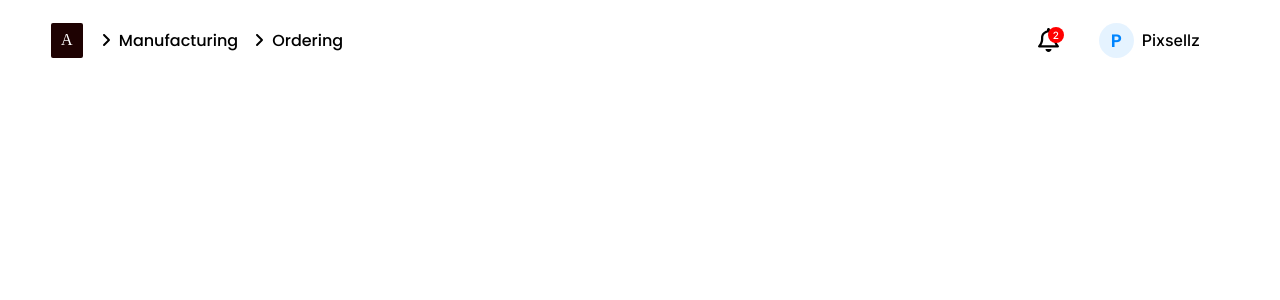
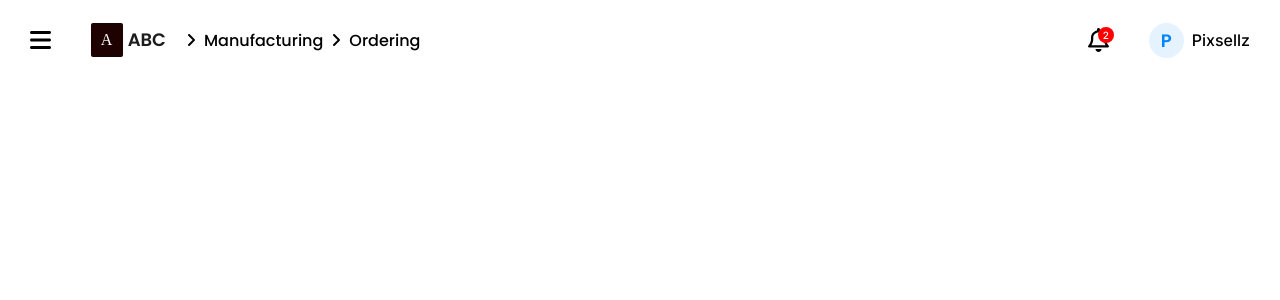
Before and after one commit to webperside/course-erp-front, a React (Create React App) app: page / in a window 1280 px wide. Shown: the top 300 px of the page. Built offline with nearby package versions, Linux system fonts and the light colour scheme.

Commit message:
uptaded navbar component

```diff
--- a/src/shared/components/Navbar/Navbar.css
+++ b/src/shared/components/Navbar/Navbar.css
@@ -5,10 +5,6 @@
   list-style: none;
   text-decoration: none;
   box-sizing: border-box;
-}
-header {
-  width: 1248px;
-  float: right;
 }
 nav {
   height: 80px;
@@ -22,7 +18,7 @@ nav {
   align-items: center;
   justify-content: center;
   gap: 30px;
-  padding: 0 80px 0 0;
+  padding: 0 30px 0 0;
 }
 .notification {
   cursor: pointer;
@@ -38,6 +34,7 @@ nav {
     background-color: rgba(13,18,22,0.06);
     transition: 0.4s;
 }
+
 .badge {
   font-family: "Inter", sans-serif;
   width: 15px;
@@ -80,26 +77,45 @@ nav {
   font-size: 16px;
 }
 .page-property {
-  width: 338px;
+  width: 450px;
   height: 48px;
   padding: 8px;
   display: flex;
-  gap: 10px;
+  gap: 20px;
   justify-content: center;
   align-items: center;
 }
-.page-property .navbar-icon {
+.side-menu{
+  cursor: pointer;
+  margin-right: 20px;
+}
+.page-property .navbar-icon{
+  cursor: pointer;
+  display: flex;
+  justify-content: center;
+  align-items: center;
+  gap:5px;
+}
+.page-property .navbar-icon span {
   display: flex;
   justify-content: center;
   align-items: center;
   width: 32px;
-  height: 35px;
+  height: 34px;
   border-radius: 2px;
   background-color: #1e0202;
   color: rgba(255, 255, 255);
 }
+.page-property .navbar-icon p {
+  font-family: "Poppins", sans-serif;
+  font-weight: 700;
+  font-size: 18px;
+  line-height: 24px;
+  color: #1C1C1C;
+}
 .page-property .orientation {
   display: flex;
+  gap:8px;
 }
 .orientation .manufacturing,
 .subcategory {
@@ -107,7 +123,7 @@ nav {
   justify-content: center;
   align-items: center;
   gap: 8px;
-  padding: 8px;
+  padding: 8px 0;
 }
 .orientation .manufacturing,
 .subcategory p {
--- a/src/shared/components/Navbar/Navbar.jsx
+++ b/src/shared/components/Navbar/Navbar.jsx
@@ -1,7 +1,7 @@
 import React from "react";
 import "./Navbar.css";
 import { FontAwesomeIcon } from "@fortawesome/react-fontawesome";
-import { faAngleRight } from "@fortawesome/free-solid-svg-icons";
+import { faAngleRight , faBars} from "@fortawesome/free-solid-svg-icons";
 import { faBell } from "@fortawesome/free-regular-svg-icons";
 const Navbar = () => {
   const userData = {
@@ -15,9 +15,14 @@ const Navbar = () => {
     <header role="banner">
     <nav>
       <div className="page-property">
+      <div className="side-menu">
+        <FontAwesomeIcon icon={faBars} size="xl" style={{color: "#000000",}} />
+        </div>
         <div className="navbar-icon">
           <span>A</span>
+          <p>ABC</p>
         </div>
+
         <div className="orientation">
           <div className="manufacturing">
             <FontAwesomeIcon
```
